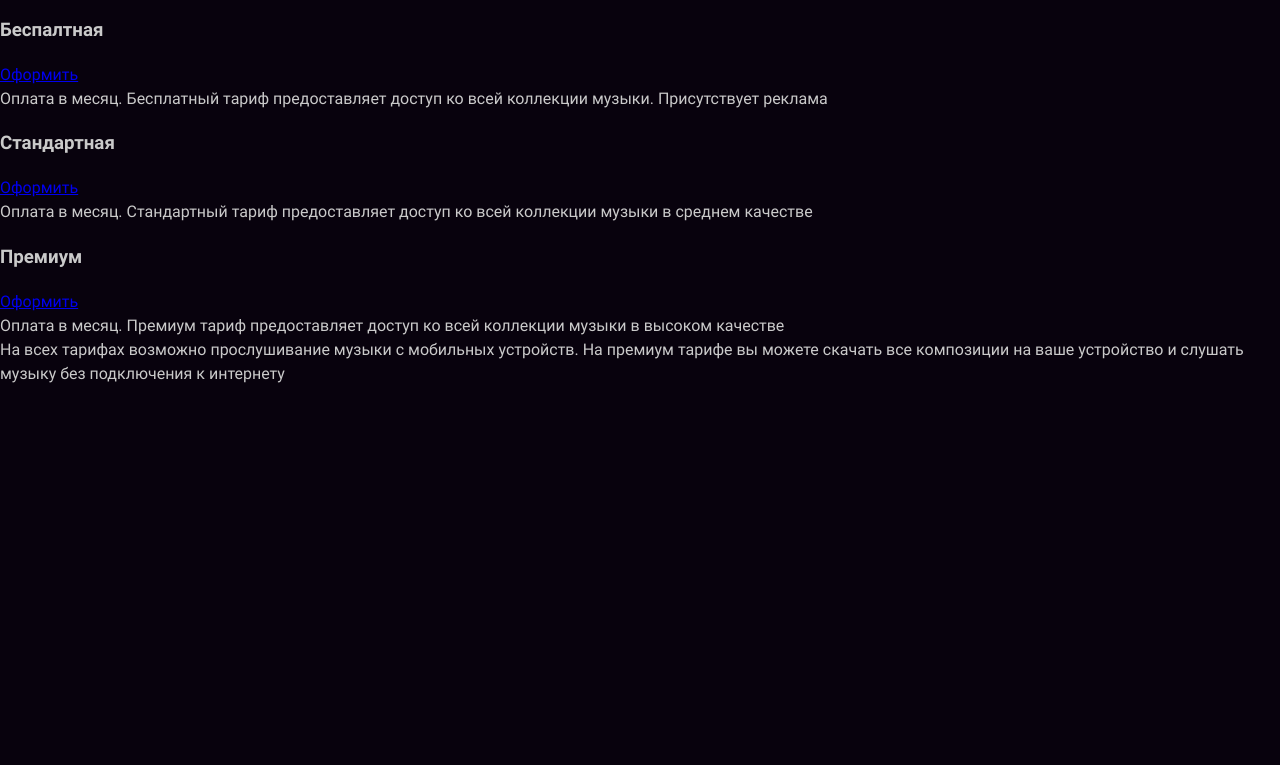
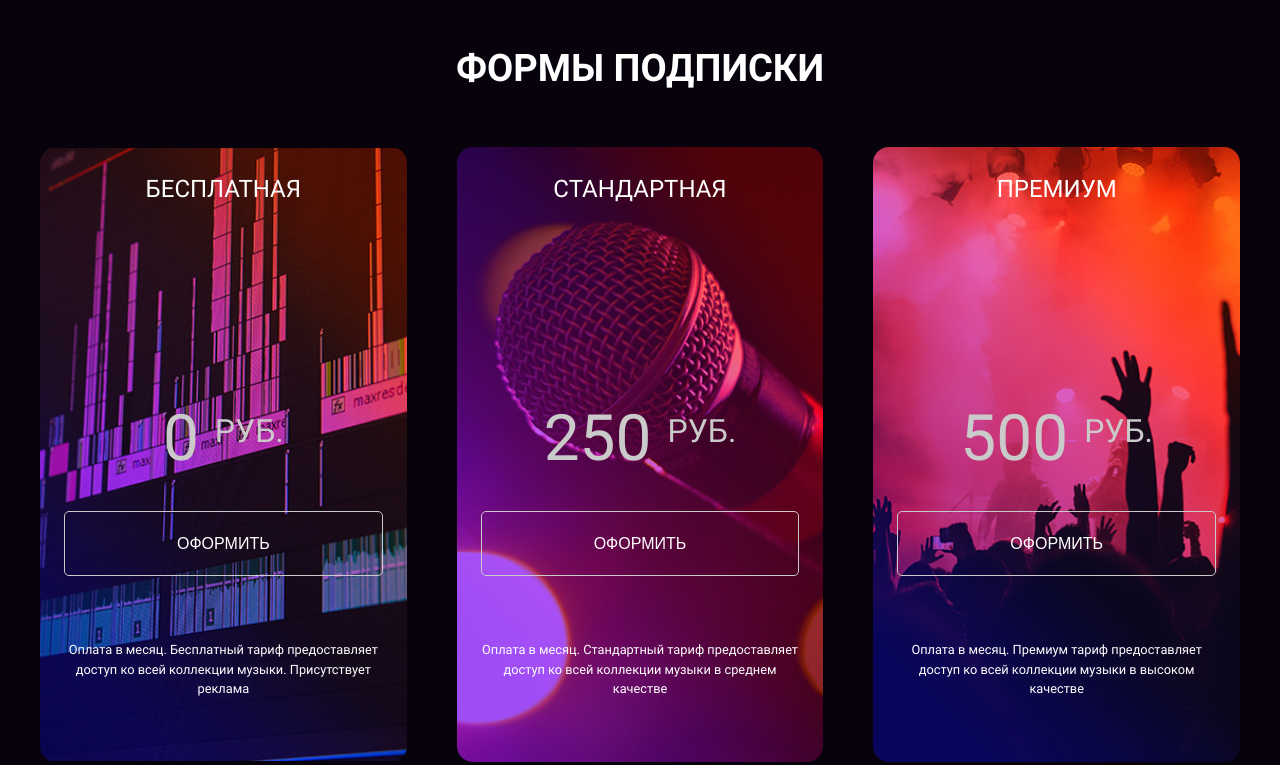
Before and after one commit to bril95/layout-designer-project-56, a website: page src/index.html in a window 1280 px wide. Shown: the part 809-1574 px from the top of the page. Before the commit the page ends 1195 px from the top, so only its background shows below. Drawn offline with Linux system fonts and the light colour scheme.

Commit message:
add page-pricing

```diff
--- a/src/index.html
+++ b/src/index.html
@@ -15,17 +15,17 @@
             <div class="header">
               <div class="music-box">
                 <img src="./images/logo.svg" alt="logo" class="music-box-logo">
-                <p class="music-box-text text-uppercase">Music Box</p>
+                <p class="music-box-text">Music Box</p>
               </div>
               <ul class="menu">
-                <li class="text-uppercase">Главная</li>
-                <li class="text-uppercase">Каталог</li>
-                <li class="text-uppercase">Исполнители</li>
-                <li class="text-uppercase">Контакты</li>
+                <li >Главная</li>
+                <li>Каталог</li>
+                <li>Исполнители</li>
+                <li>Контакты</li>
               </ul>
               <div class="search-field">
                 <label for="search-input" class="visually-hidden">Поиск...</label>
-                <input type="search" id="search-input" class="search text-uppercase" placeholder="Поиск...">
+                <input type="search" id="search-input" class="search" placeholder="Поиск...">
               </div>
             </div>
             <div class="intro-section">
@@ -39,7 +39,7 @@
                   <label for="form-email-input" class="visually-hidden">Email</label>
                   <input type="email" id="form-email-input" class="form form-email" placeholder="Email">
                 </div>
-                <button type="submit" class="btn form-btn text-uppercase">
+                <button type="submit" class="btn-form">
                   Получить доступ
                 </button>
               </div>
@@ -47,29 +47,48 @@
           </div>
         </section>
         <section class="page-pricing" id="page-pricing">
-          <h2 class="pracing-header">Формы подписки</h2>
+          <div class="page-pricing-content">
+            <h2 class="pricing-header">Формы подписки</h2>
+            <div class="pricing-cards">
               <div class="pricing-item bg-free">
-            <h3>Беспалтная</h3>
-            <p class="pricing-value"></p>
-            <a href="#">Оформить</a>
+                <h3 class="subscribe-title">Бесплатная</h3>
+                <div class="pricing-value">
+                  <p class="pricing-value-price">0</p>
+                  <p class="pricing-value-currency">руб.</p>
+                </div>
+                <button class="btn">
+                  Оформить
+                </button>
                 <p class="pricing-footer">Оплата в месяц. Бесплатный тариф предоставляет доступ ко всей коллекции музыки. Присутствует реклама</p>
               </div>
               <div class="pricing-item bg-standart">
-            <h3>Стандартная</h3>
-            <p class="pricing-value"></p>
-            <a href="#">Оформить</a>
+                <h3 class="subscribe-title">Стандартная</h3>
+                <div class="pricing-value">
+                  <p class="pricing-value-price">250</p>
+                  <p class="pricing-value-currency">руб.</p>
+                </div>
+                <button class="btn">
+                  Оформить
+                </button>
                 <p class="pricing-footer">Оплата в месяц. Стандартный тариф предоставляет доступ ко всей коллекции музыки в среднем качестве</p>
               </div>
               <div class="pricing-item bg-premium">
-            <h3>Премиум</h3>
-            <p class="pricing-value"></p>
-            <a href="#">Оформить</a>
+                <h3 class="subscribe-title">Премиум</h3>
+                <div class="pricing-value">
+                  <p class="pricing-value-price">500</p>
+                  <p class="pricing-value-currency">руб.</p>
+                </div>
+                <button class="btn">
+                  Оформить
+                </button>
                 <p class="pricing-footer">Оплата в месяц. Премиум тариф предоставляет доступ ко всей коллекции музыки в высоком качестве</p>
+              </div>
             </div>
             <p class="pracing-info">
               На всех тарифах возможно прослушивание музыки с мобильных устройств.
               На премиум тарифе вы можете скачать все композиции на ваше устройство и слушать музыку без подключения к интернету
             </p>
+          </div>
         </section>
     </main>
     <footer>
--- a/src/scss/general.scss
+++ b/src/scss/general.scss
@@ -1,5 +1,3 @@
-@import 'variables';
-
 body {
   font-family: $font-family;
   font-weight: $font-weight-regular;
@@ -10,17 +8,19 @@ body {
 }
 
 h1, h2 {
-  font-family: $font-family;
   font-weight: $font-weight-bold;
+  color: $color-title;
+  margin: 0;
+}
+
+h3 {
+  font-weight: $font-weight-regular;
+  color: $color-title;
   margin: 0;
 }
 
 p {
   margin: 0;
-}
-
-.text-uppercase {
-  text-transform: uppercase;
 }
 
 ul {
@@ -37,3 +37,14 @@ ul {
   clip: rect(0, 0, 0, 0);
   border: 0;
 }
+
+@mixin button {
+  border: 1px solid $color-text;
+  border-radius: 5px;
+  color: $color-title;
+  background-color: transparent;
+}
+
+@mixin text-uppercase {
+  text-transform: uppercase;
+}
--- a/src/scss/pages/header.scss
+++ b/src/scss/pages/header.scss
@@ -1,5 +1,3 @@
-@import '../variables.scss';
-
 .page-description {
   background-image: url('../images/banner.png');
   background-position: center;
@@ -46,6 +44,8 @@
 
 .music-box-text {
   padding-left: 16px;
+
+  @include text-uppercase;
 }
 
 .menu {
@@ -55,6 +55,8 @@
     li {
       list-style-type: none;
       padding-right: 24px;
+
+      @include text-uppercase;
 
       &:last-child {
         padding-right: 0;
@@ -75,6 +77,8 @@
   border-radius: 50px;
   border: 0 solid transparent;
   padding-left: 10px;
+
+  @include text-uppercase;
 }
 
 .description {
@@ -111,12 +115,13 @@
   }
 }
 
-.form-btn {
+.btn-form {
+  @include button;
+  @include text-uppercase;
+
   background-color: $color-green;
   height: 57px;
   border: 0 solid transparent;
-  border-radius: 5px;
-  color: $color-title;
 }
 
 
--- a/src/scss/pages/pracing.scss
+++ b/src/scss/pages/pracing.scss
@@ -0,0 +1,97 @@
+.page-pricing {
+  padding-top: 100px;
+}
+
+.page-pricing-content {
+  max-width: 1200px;
+  margin: 0 auto;
+  display: flex;
+  flex-direction: column;
+  align-items: center;
+}
+
+.pricing-header {
+  margin-bottom: 50px;
+}
+
+.pricing-cards {
+  display: flex;
+  justify-content: space-between;
+}
+
+.pricing-item {
+  display: flex;
+  flex-direction: column;
+  align-items: center;
+  height: 615px;
+  width: calc((100% - 100px) / 3);
+  border-radius: 1rem;
+  box-sizing: border-box;
+  padding: 24px 1.5rem 64px;
+
+  .subscribe-title {
+    font-size: 24px;
+    margin-bottom: 200px;
+
+    @include text-uppercase;
+  }
+
+  .pricing-value {
+    display: flex;
+
+    .pricing-value-price {
+      font-size: 64px;
+      line-height: 1em;
+      margin-right: 16px;
+      margin-bottom: 40px;
+    }
+
+    .pricing-value-currency {
+      font-size: 32px;
+
+      @include text-uppercase
+    }
+  }
+
+  .pricing-footer {
+    color: $color-title;
+    font-size: 12.8px;
+    text-align: center;
+  }
+}
+
+.bg-free {
+  background-image: url('../images/subscribe_1.png');
+  background-position: center;
+  background-size: cover;
+}
+
+.bg-standart {
+  background-image: url('../images/subscribe_2.png');
+  background-position: center;
+  background-size: cover;
+}
+
+.bg-premium {
+  background-image: url('../images/subscribe_3.png');
+  background-position: center;
+  background-size: cover;
+}
+
+.pracing-info {
+  margin-top: 40px;
+}
+
+.btn {
+  @include button;
+  @include text-uppercase;
+
+  height: 66px;
+  width: 100%;
+  margin-bottom: 64px;
+  font-size: 16px;
+}
+
+.pracing-info {
+  text-align: center;
+}
```
Also changed, not shown: src/css/style.css, 1 other file. Lines whose indentation alone changed are shown as unchanged.
